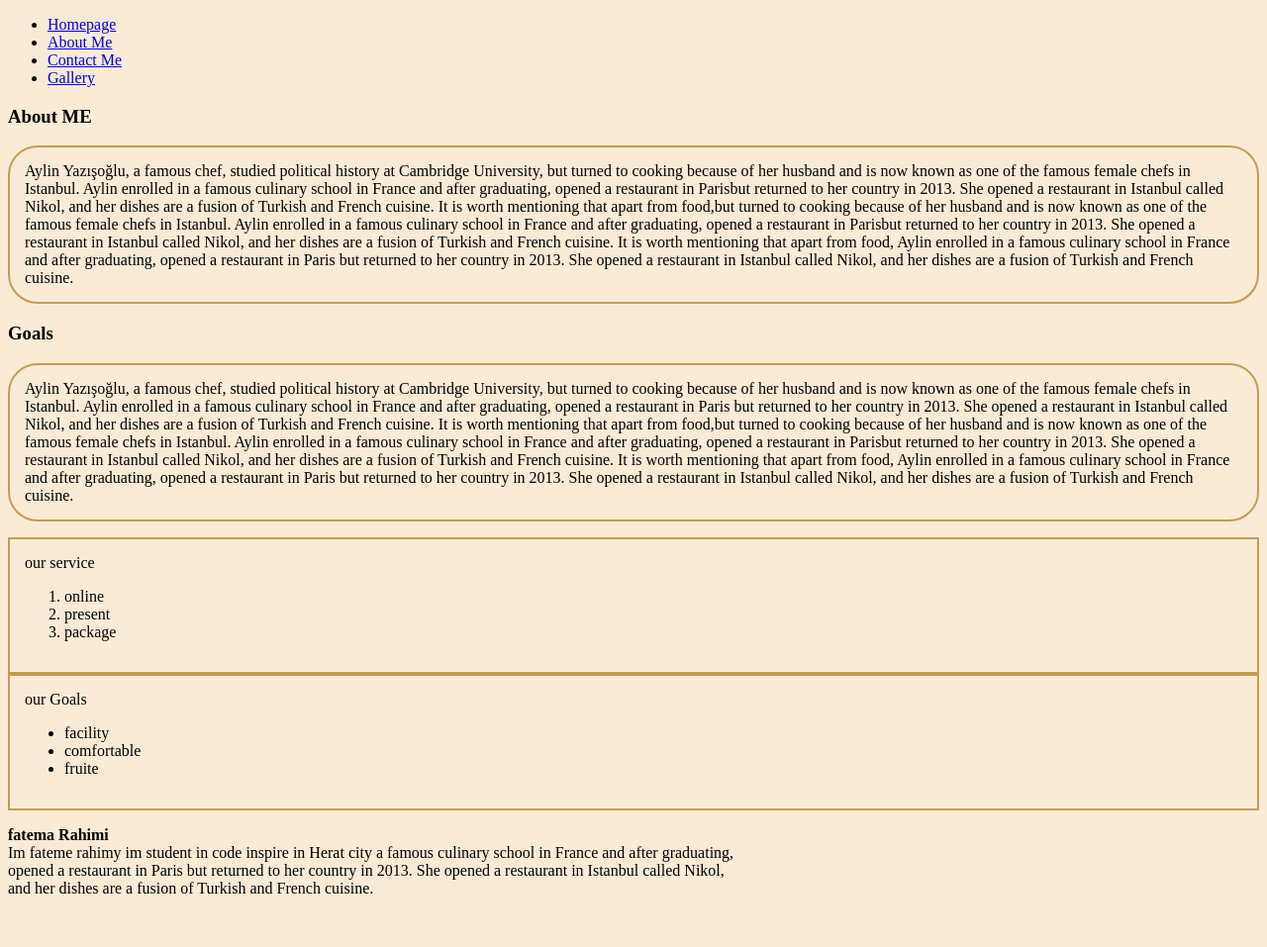
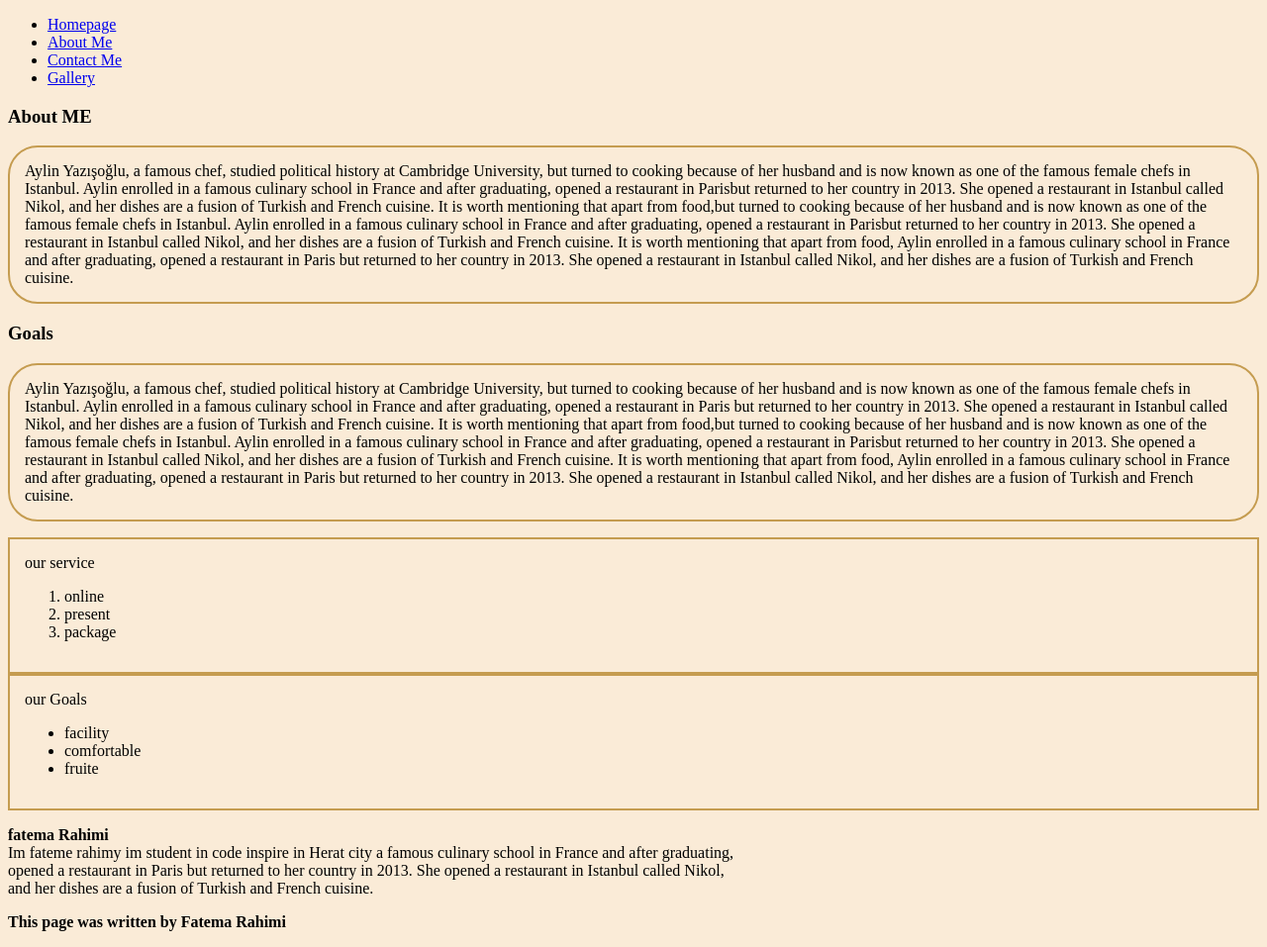
Before and after one commit to rah907/My-project, a plain HTML site: page about-me.html in a window 1280 px wide. Shown: the whole page at 99% size. Before the commit the page ends 923 px from the top, so only its background shows below. Drawn offline with Linux system fonts and the light colour scheme.

Commit message:
Update about-me.html

```diff
--- a/about-me.html
+++ b/about-me.html
@@ -86,10 +86,14 @@
                     Im fateme rahimy im student in code inspire in Herat city a famous culinary school in France and after graduating,<br>
                      opened a restaurant in Paris but  returned to her country in 2013. She opened a restaurant in Istanbul called Nikol, <br>
                      and her dishes  are a fusion of Turkish and French cuisine. <br>
+                </p>
+    <section>
+                    <p>
+                        <b> This page was written by Fatema Rahimi</b>
+                    </p>
+                </section>
 
 
-
-                </p>
 
 
 
```
